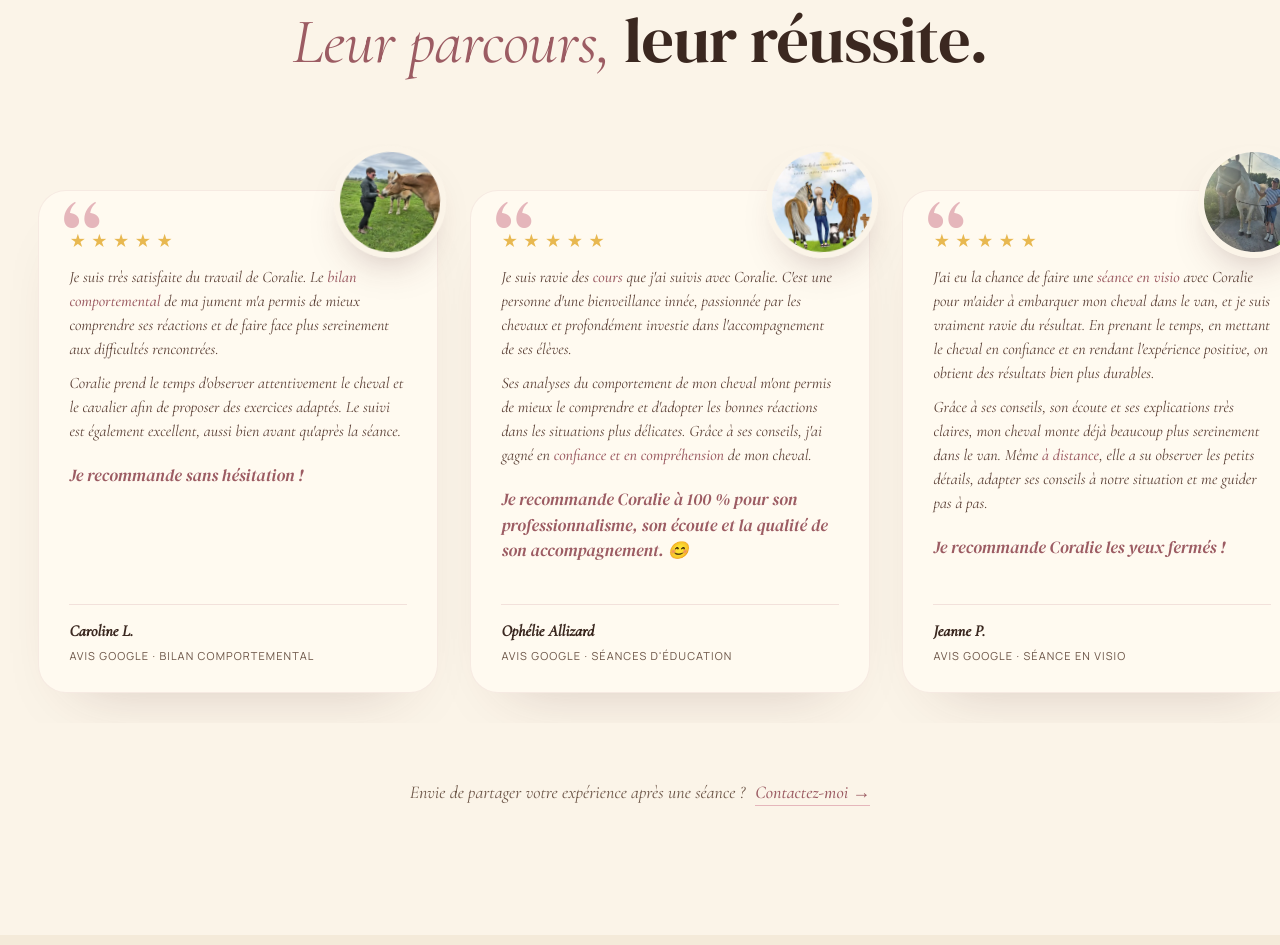
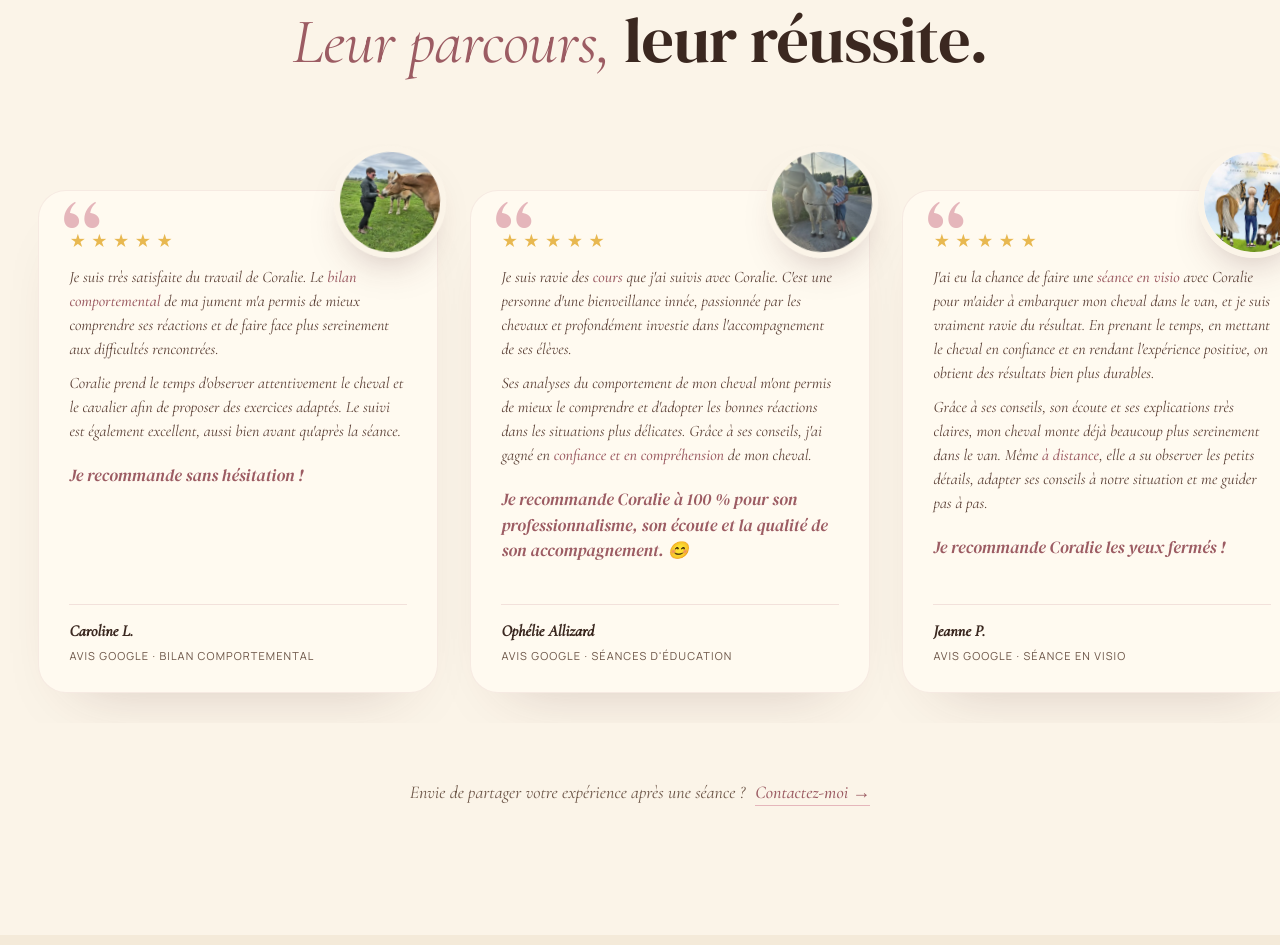
Before and after one commit to corentingosselin/sgc_horsemanship, a plain HTML site: page index.html in a window 1280 px wide. Shown: the part 5842-6787 px from the top of the page. Drawn offline with Linux system fonts and the light colour scheme; a web font is replaced by a local one.

Commit message:
Avis : échange des photos de Jeanne P. et Ophélie Allizard
Co-Authored-By: Claude Opus 5.5 (1M context) <noreply@anthropic.com>

```diff
--- a/index.html
+++ b/index.html
@@ -602,8 +602,8 @@
     <div class="avis__single avis__single--alt">
       <figure class="avis__photo-round">
         <picture>
-          <source srcset="/assets/img/avis-ophelie-allizard.webp" type="image/webp">
-          <img src="/assets/img/avis-ophelie-allizard.jpeg" alt="Illustration d'Ophélie Allizard entourée de ses chevaux — élève en séances d'éducation SGC Horsemanship" width="400" height="400" loading="lazy" decoding="async">
+          <source srcset="/assets/img/avis-ophelie-allizard-photo.webp" type="image/webp">
+          <img src="/assets/img/avis-ophelie-allizard-photo.jpeg" alt="Ophélie Allizard avec son cheval blanc — élève en séances d'éducation SGC Horsemanship" width="540" height="720" loading="lazy" decoding="async">
         </picture>
       </figure>
 
@@ -628,8 +628,8 @@
     <div class="avis__single">
       <figure class="avis__photo-round">
         <picture>
-          <source srcset="/assets/img/avis-jeanne-pontieu.webp" type="image/webp">
-          <img src="/assets/img/avis-jeanne-pontieu.jpeg" alt="Jeanne P. avec son cheval blanc — cliente en séance visio SGC Horsemanship" width="540" height="720" loading="lazy" decoding="async">
+          <source srcset="/assets/img/avis-jeanne-pontieu-illustration.webp" type="image/webp">
+          <img src="/assets/img/avis-jeanne-pontieu-illustration.jpeg" alt="Illustration de Jeanne P. entourée de ses chevaux — cliente en séance visio SGC Horsemanship" width="400" height="400" loading="lazy" decoding="async">
         </picture>
       </figure>
 
```
Also changed, not shown: assets/img/avis-jeanne-pontieu-illustration.jpeg (renamed from assets/img/avis-ophelie-allizard.jpeg), assets/img/avis-jeanne-pontieu-illustration.webp (renamed from assets/img/avis-ophelie-allizard.webp), assets/img/avis-ophelie-allizard-photo.jpeg (renamed from assets/img/avis-jeanne-pontieu.jpeg), assets/img/avis-ophelie-allizard-photo.webp (renamed from assets/img/avis-jeanne-pontieu.webp).
